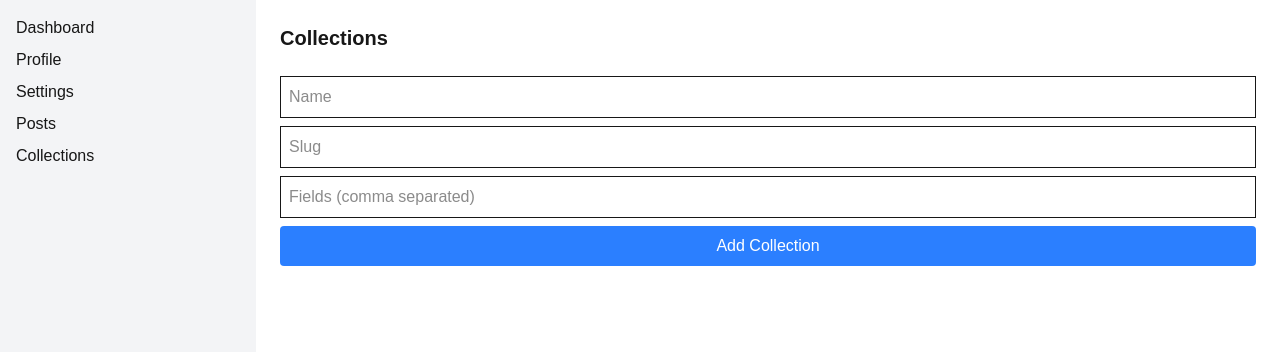
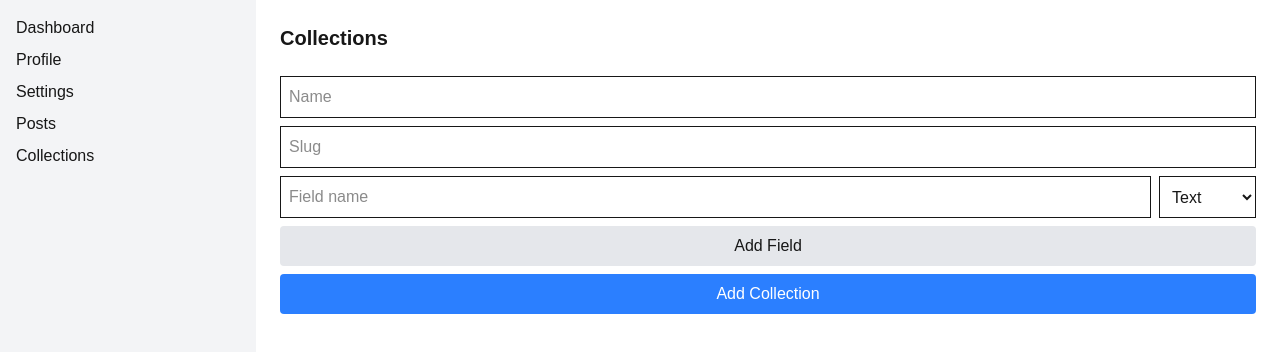
Before and after one commit to vyquocvu/nextcms, a Next.js app in the folder cms/: page /dashboard/collections in a window 1280 px wide. Shown: the top 352 px of the page. Built offline with nearby package versions, Linux system fonts and the light colour scheme.

Commit message:
Allow dynamic field types when creating collections

```diff
--- a/cms/src/app/dashboard/collections/[slug]/page.tsx
+++ b/cms/src/app/dashboard/collections/[slug]/page.tsx
@@ -34,10 +34,22 @@ export default function CollectionEntriesPage() {
 
   async function addEntry(e: React.FormEvent<HTMLFormElement>) {
     e.preventDefault();
+    if (!collectionType) return;
+    const payload: Record<string, unknown> = {};
+    collectionType.fields.forEach((f) => {
+      const value = formState[f.name];
+      if (f.type === 'number') {
+        payload[f.name] = Number(value);
+      } else if (f.type === 'boolean') {
+        payload[f.name] = value === 'true';
+      } else {
+        payload[f.name] = value;
+      }
+    });
     const res = await fetch(`/api/collections/${params.slug}`, {
       method: 'POST',
       headers: { 'Content-Type': 'application/json' },
-      body: JSON.stringify(formState),
+      body: JSON.stringify(payload),
     });
     if (res.ok) {
       const entry = await res.json();
@@ -64,16 +76,38 @@ export default function CollectionEntriesPage() {
         ))}
       </ul>
       <form onSubmit={addEntry} className="flex flex-col space-y-2">
-        {collectionType.fields.map((f) => (
+        {collectionType.fields.map((f) => {
+          if (f.type === 'boolean') {
+            return (
+              <label key={f.name} className="flex items-center space-x-2">
+                <span>{f.name}</span>
+                <input
+                  type="checkbox"
+                  checked={formState[f.name] === 'true'}
+                  onChange={(e) =>
+                    setFormState({
+                      ...formState,
+                      [f.name]: e.target.checked ? 'true' : 'false',
+                    })
+                  }
+                />
+              </label>
+            );
+          }
+          return (
             <input
               key={f.name}
+              type={f.type === 'number' ? 'number' : 'text'}
               className="border p-2"
               placeholder={f.name}
               value={formState[f.name] || ''}
-            onChange={(e) => setFormState({ ...formState, [f.name]: e.target.value })}
+              onChange={(e) =>
+                setFormState({ ...formState, [f.name]: e.target.value })
+              }
               required
             />
-        ))}
+          );
+        })}
         <button type="submit" className="p-2 bg-blue-500 text-white rounded">
           Add Entry
         </button>
--- a/cms/src/app/dashboard/collections/page.tsx
+++ b/cms/src/app/dashboard/collections/page.tsx
@@ -16,7 +16,9 @@ export default function CollectionsPage() {
   const [types, setTypes] = useState<CollectionType[]>([]);
   const [name, setName] = useState('');
   const [slug, setSlug] = useState('');
-  const [fields, setFields] = useState('');
+  const [fields, setFields] = useState<FieldData[]>([
+    { name: '', type: 'string' },
+  ]);
 
   useEffect(() => {
     fetch('/api/collections/types')
@@ -26,25 +28,20 @@ export default function CollectionsPage() {
 
   async function addType(e: React.FormEvent<HTMLFormElement>) {
     e.preventDefault();
+    const sanitizedFields = fields
+      .filter((f) => f.name.trim())
+      .map((f) => ({ name: f.name.trim(), type: f.type }));
     const res = await fetch('/api/collections/types', {
       method: 'POST',
       headers: { 'Content-Type': 'application/json' },
-      body: JSON.stringify({
-        name,
-        slug,
-        fields: fields
-          .split(',')
-          .map((f) => f.trim())
-          .filter(Boolean)
-          .map((f) => ({ name: f, type: 'string' } as FieldData)),
-      }),
+      body: JSON.stringify({ name, slug, fields: sanitizedFields }),
     });
     if (res.ok) {
       const type = await res.json();
       setTypes([...types, type]);
       setName('');
       setSlug('');
-      setFields('');
+      setFields([{ name: '', type: 'string' }]);
     }
   }
 
@@ -75,13 +72,50 @@ export default function CollectionsPage() {
           onChange={(e) => setSlug(e.target.value)}
           required
         />
-        <input
-          className="border p-2"
-          placeholder="Fields (comma separated)"
-          value={fields}
-          onChange={(e) => setFields(e.target.value)}
-          required
-        />
+        {fields.map((field, idx) => (
+          <div key={idx} className="flex space-x-2">
+            <input
+              className="border p-2 flex-1"
+              placeholder="Field name"
+              value={field.name}
+              onChange={(e) => {
+                const updated = [...fields];
+                updated[idx].name = e.target.value;
+                setFields(updated);
+              }}
+              required
+            />
+            <select
+              className="border p-2"
+              value={field.type}
+              onChange={(e) => {
+                const updated = [...fields];
+                updated[idx].type = e.target.value;
+                setFields(updated);
+              }}
+            >
+              <option value="string">Text</option>
+              <option value="number">Number</option>
+              <option value="boolean">Boolean</option>
+            </select>
+            {fields.length > 1 && (
+              <button
+                type="button"
+                className="px-2 text-red-500"
+                onClick={() => setFields(fields.filter((_, i) => i !== idx))}
+              >
+                &times;
+              </button>
+            )}
+          </div>
+        ))}
+        <button
+          type="button"
+          className="p-2 bg-gray-200 rounded"
+          onClick={() => setFields([...fields, { name: '', type: 'string' }])}
+        >
+          Add Field
+        </button>
         <button type="submit" className="p-2 bg-blue-500 text-white rounded">
           Add Collection
         </button>
```
Lines whose indentation alone changed are shown as unchanged.
